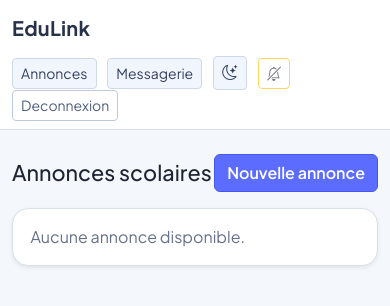
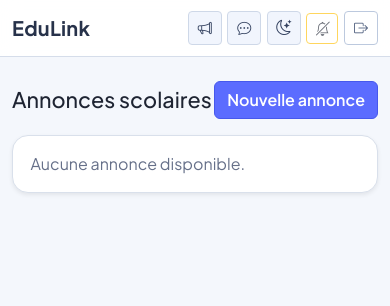
Before and after one commit to JneiraS/EduLink, a Flask app: page /announcements/ in a window 390 px wide. Shown: the top 306 px of the page. Run offline with Flask 3, Linux system fonts and the light colour scheme; a user stored in the database is signed in; some libraries are stand-ins or nearby versions.

Commit message:
feat: Enhance navbar with mobile-friendly actions and improved layout

```diff
--- a/app/interfaces/web/static/css/app.css
+++ b/app/interfaces/web/static/css/app.css
@@ -152,6 +152,19 @@
 .navbar .navbar-brand {
     letter-spacing: 0.25px;
     color: var(--nav-brand);
+}
+
+.navbar-actions {
+    display: flex;
+    align-items: center;
+    flex-wrap: nowrap;
+    white-space: nowrap;
+}
+
+.nav-mobile-action {
+    display: inline-flex;
+    align-items: center;
+    gap: 0.35rem;
 }
 
 .navbar .btn.btn-light {
@@ -377,6 +390,25 @@
         gap: 0.5rem;
     }
 
+    .navbar-actions {
+        gap: 0.35rem;
+    }
+
+    .navbar-actions .me-2 {
+        margin-right: 0 !important;
+    }
+
+    .nav-mobile-action {
+        width: 34px;
+        height: 34px;
+        padding: 0;
+        justify-content: center;
+    }
+
+    .nav-mobile-action .nav-action-label {
+        display: none;
+    }
+
     .container.py-4 {
         min-height: auto;
     }
--- a/app/interfaces/web/templates/base.html
+++ b/app/interfaces/web/templates/base.html
@@ -29,11 +29,18 @@
     <nav class="navbar navbar-expand-lg navbar-dark bg-primary">
         <div class="container">
             <a class="navbar-brand fw-bold" href="{{ url_for('dashboard.home') }}">EduLink</a>
-            <div>
+            <div class="navbar-actions">
                 {% if current_user.is_authenticated %}
-                <a class="btn btn-light btn-sm me-2"
-                    href="{{ url_for('announcements.list_announcements') }}">Annonces</a>
-                <a class="btn btn-light btn-sm me-2" href="{{ url_for('messages.channels') }}">Messagerie</a>
+                <a class="btn btn-light btn-sm me-2 nav-mobile-action"
+                    href="{{ url_for('announcements.list_announcements') }}" aria-label="Annonces" title="Annonces">
+                    <i class="bi bi-megaphone" aria-hidden="true"></i>
+                    <span class="nav-action-label">Annonces</span>
+                </a>
+                <a class="btn btn-light btn-sm me-2 nav-mobile-action" href="{{ url_for('messages.channels') }}"
+                    aria-label="Messagerie" title="Messagerie">
+                    <i class="bi bi-chat-dots" aria-hidden="true"></i>
+                    <span class="nav-action-label">Messagerie</span>
+                </a>
                 <button class="btn btn-light btn-sm me-2 icon-btn theme-toggle-btn" id="theme-toggle-btn" type="button"
                     aria-label="Basculer vers le theme sombre" title="Theme sombre">
                     <i class="bi bi-moon-stars" aria-hidden="true"></i>
@@ -44,7 +51,11 @@
                 </button>
                 <form method="post" action="{{ url_for('auth.logout') }}" class="d-inline">
                     <input type="hidden" name="csrf_token" value="{{ csrf_token() }}">
-                    <button class="btn btn-outline-light btn-sm" type="submit">Deconnexion</button>
+                    <button class="btn btn-outline-light btn-sm nav-mobile-action" type="submit"
+                        aria-label="Deconnexion" title="Deconnexion">
+                        <i class="bi bi-box-arrow-right" aria-hidden="true"></i>
+                        <span class="nav-action-label">Deconnexion</span>
+                    </button>
                 </form>
                 {% endif %}
             </div>
```
